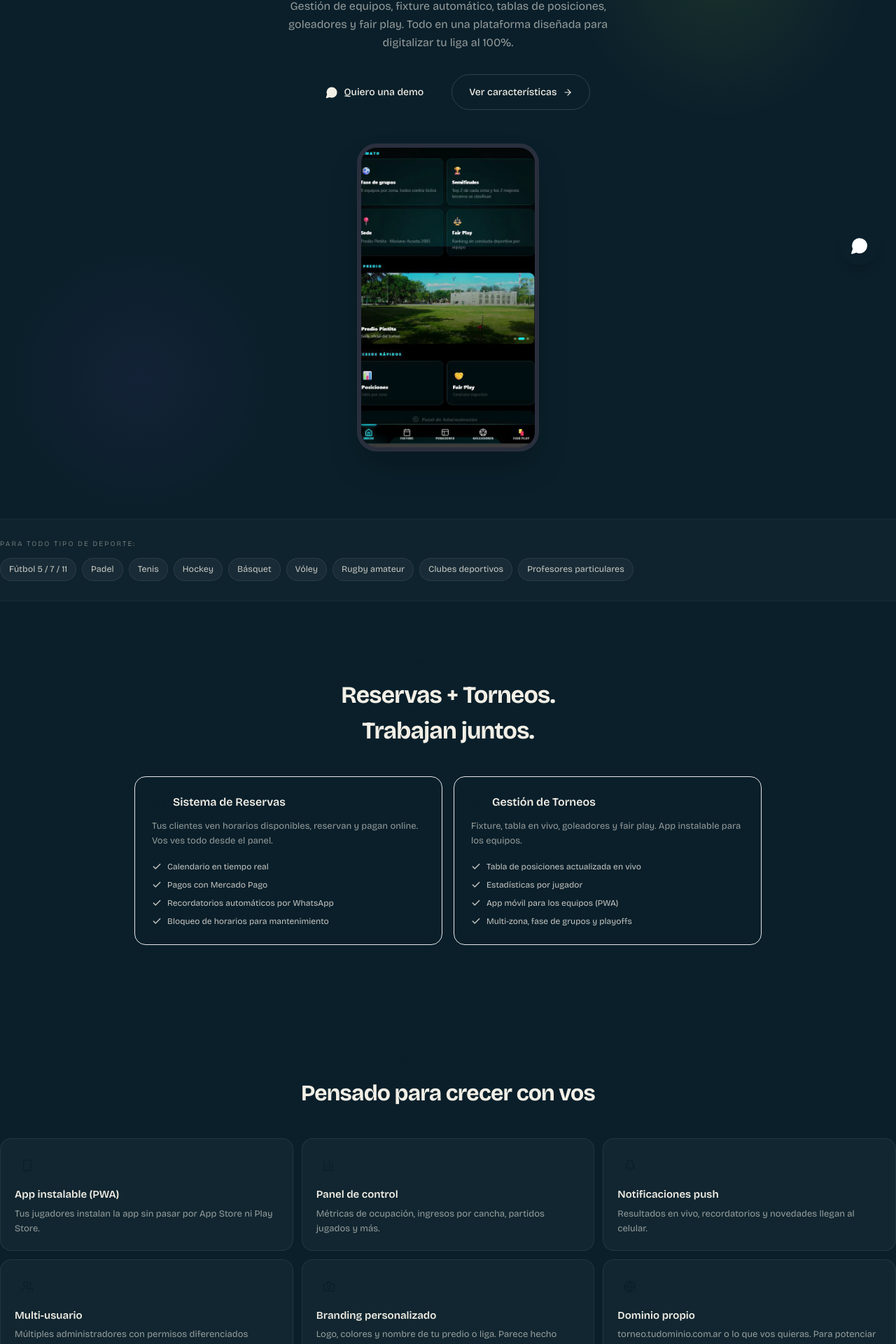
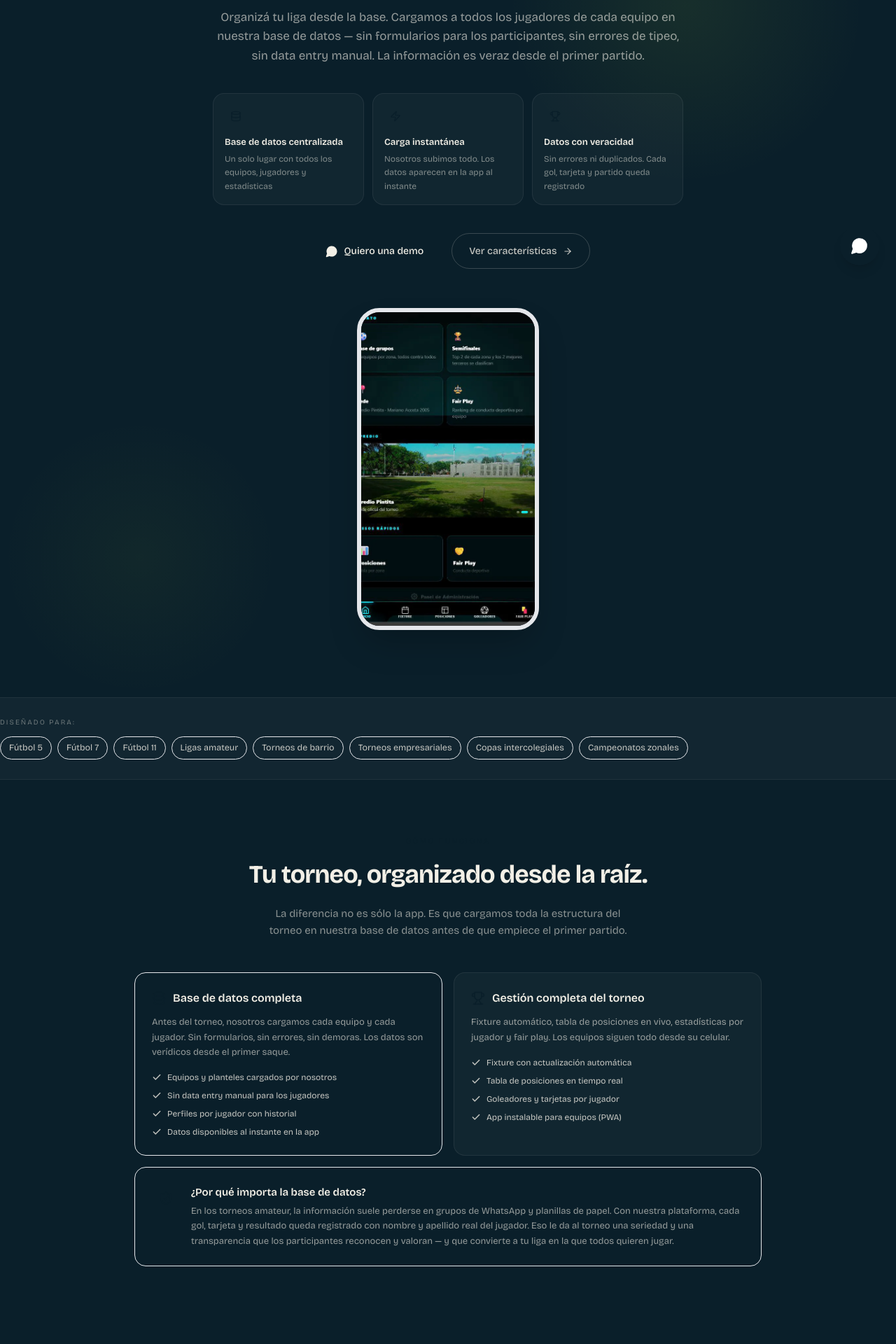
Before and after one commit to marcosbritos/britosberon, a Next.js app: page /deportes in a window 1280 px wide. Shown: the part 397-2317 px from the top of the page at 70% size. Built offline with nearby package versions, Linux system fonts and the light colour scheme.

Commit message:
feat: landing deportes con copy de torneos/DB, alinear hero de las 3 landings al home

```diff
--- a/src/components/landings/DeportesFeatures.tsx
+++ b/src/components/landings/DeportesFeatures.tsx
@@ -6,7 +6,7 @@ import {
   BarChart3,
   Bell,
   Users,
-  Camera,
+  GitBranch,
   Globe,
 } from "lucide-react";
 
@@ -15,37 +15,37 @@ const features = [
     icon: Smartphone,
     title: "App instalable (PWA)",
     description:
-      "Tus jugadores instalan la app sin pasar por App Store ni Play Store.",
+      "Los equipos instalan la app sin pasar por App Store ni Play Store. Funciona en cualquier celular.",
   },
   {
     icon: BarChart3,
-    title: "Panel de control",
+    title: "Panel del organizador",
     description:
-      "Métricas de ocupación, ingresos por cancha, partidos jugados y más.",
+      "Cargás resultados, ves estadísticas y gestionás el torneo desde un panel simple y rápido.",
   },
   {
     icon: Bell,
     title: "Notificaciones push",
     description:
-      "Resultados en vivo, recordatorios y novedades llegan al celular.",
+      "Resultados en vivo, novedades y próximos partidos llegan directo al celular de los jugadores.",
   },
   {
     icon: Users,
-    title: "Multi-usuario",
+    title: "Multi-zona y multi-equipo",
     description:
-      "Múltiples administradores con permisos diferenciados (dueño, veedor, equipo).",
+      "Manejá múltiples zonas, grupos y fases dentro de un mismo torneo sin perder el hilo.",
   },
   {
-    icon: Camera,
-    title: "Branding personalizado",
+    icon: GitBranch,
+    title: "Fases y playoffs",
     description:
-      "Logo, colores y nombre de tu predio o liga. Parece hecho exclusivo para vos.",
+      "Grupos, fase eliminatoria, repechaje. La plataforma se adapta al formato que vos diseñes.",
   },
   {
     icon: Globe,
     title: "Dominio propio",
     description:
-      "torneo.tudominio.com.ar o lo que vos quieras. Para potenciar tu marca.",
+      "torneo.tudominio.com.ar o el nombre de tu liga. Para que los equipos te encuentren fácil.",
   },
 ];
 
@@ -64,7 +64,7 @@ export function DeportesFeatures() {
             Más características
           </div>
           <h2 className="text-[26px] sm:text-[32px] font-bold text-bone tracking-tight">
-            Pensado para crecer con vos
+            Todo lo que tu liga necesita
           </h2>
         </motion.div>
 
@@ -76,7 +76,7 @@ export function DeportesFeatures() {
               whileInView={{ opacity: 1, y: 0 }}
               viewport={{ once: true }}
               transition={{ delay: i * 0.05, duration: 0.4 }}
-              className="bg-white/[0.03] border border-white/[0.08] p-5 rounded-2xl hover:border-lime/30 transition-colors"
+              className="bg-bone/[0.03] border border-bone/[0.07] p-5 rounded-2xl hover:border-lime/30 transition-colors"
             >
               <div className="w-9 h-9 bg-lime/15 rounded-lg flex items-center justify-center mb-3">
                 <f.icon size={18} className="text-lime" />
@@ -84,7 +84,7 @@ export function DeportesFeatures() {
               <h3 className="text-[15px] font-semibold text-bone mb-1.5">
                 {f.title}
               </h3>
-              <p className="text-[13px] text-bone/60 leading-relaxed">
+              <p className="text-[13px] text-bone/55 leading-relaxed">
                 {f.description}
               </p>
             </motion.div>
--- a/src/components/landings/DeportesFor.tsx
+++ b/src/components/landings/DeportesFor.tsx
@@ -3,23 +3,22 @@
 import { motion } from "framer-motion";
 
 const tags = [
-  "Fútbol 5 / 7 / 11",
-  "Padel",
-  "Tenis",
-  "Hockey",
-  "Básquet",
-  "Vóley",
-  "Rugby amateur",
-  "Clubes deportivos",
-  "Profesores particulares",
+  "Fútbol 5",
+  "Fútbol 7",
+  "Fútbol 11",
+  "Ligas amateur",
+  "Torneos de barrio",
+  "Torneos empresariales",
+  "Copas intercolegiales",
+  "Campeonatos zonales",
 ];
 
 export function DeportesFor() {
   return (
-    <section className="bg-white/[0.02] border-y border-white/[0.04] py-7">
+    <section className="bg-bone/[0.03] border-y border-bone/[0.06] py-7">
       <div className="container-page">
         <div className="text-[10px] tracking-[0.2em] text-bone/40 uppercase mb-3">
-          Para todo tipo de deporte:
+          Diseñado para:
         </div>
         <motion.div
           initial="hidden"
@@ -38,7 +37,7 @@ export function DeportesFor() {
                 hidden: { opacity: 0, y: 10 },
                 show: { opacity: 1, y: 0 },
               }}
-              className="bg-white/[0.04] text-bone/80 text-[12.5px] px-3 py-1.5 rounded-full border border-white/[0.08]"
+              className="bg-lime/[0.06] text-bone/80 text-[12.5px] px-3 py-1.5 rounded-full border border-lime/[0.15]"
             >
               {tag}
             </motion.div>
--- a/src/components/landings/DeportesHero.tsx
+++ b/src/components/landings/DeportesHero.tsx
@@ -1,15 +1,15 @@
 "use client";
 
 import { motion } from "framer-motion";
-import { MessageCircle, ArrowRight, Trophy, Check, DollarSign } from "lucide-react";
+import { MessageCircle, ArrowRight, Trophy, Database, Zap } from "lucide-react";
 import { whatsappLink, WHATSAPP_MESSAGES } from "@/lib/whatsapp";
 
 export function DeportesHero() {
   return (
-    <section className="relative overflow-hidden">
+    <section className="relative overflow-hidden bg-ink">
       <div className="absolute inset-0 pointer-events-none">
-        <div className="absolute top-0 right-0 w-[500px] h-[500px] bg-[radial-gradient(circle,rgba(201,255,63,0.08),transparent_60%)]" />
-        <div className="absolute bottom-0 left-0 w-[400px] h-[400px] bg-[radial-gradient(circle,rgba(168,85,247,0.06),transparent_70%)]" />
+        <div className="absolute top-0 right-0 w-[600px] h-[600px] bg-[radial-gradient(circle,rgba(201,255,63,0.07),transparent_60%)]" />
+        <div className="absolute bottom-0 left-0 w-[400px] h-[400px] bg-[radial-gradient(circle,rgba(201,255,63,0.04),transparent_70%)]" />
       </div>
 
       <div className="relative container-page py-16 sm:py-24 text-center flex flex-col items-center">
@@ -20,7 +20,7 @@ export function DeportesHero() {
           className="inline-flex items-center gap-2 bg-lime/10 border border-lime/30 px-3 py-1.5 rounded-full mb-6"
         >
           <Trophy size={13} className="text-lime" />
-          <span className="text-[11px] text-lime-light tracking-wide uppercase">
+          <span className="text-[11px] text-lime tracking-[0.12em] uppercase font-medium">
             Para organizadores de torneos
           </span>
         </motion.div>
@@ -29,29 +29,53 @@ export function DeportesHero() {
           initial={{ opacity: 0, y: 24 }}
           animate={{ opacity: 1, y: 0 }}
           transition={{ delay: 0.1, duration: 0.6 }}
-          className="text-[36px] sm:text-[48px] lg:text-[56px] leading-[1.05] font-bold text-bone tracking-tight mb-5 max-w-3xl text-balance"
+          className="text-[36px] sm:text-[52px] lg:text-[64px] leading-[1.0] font-bold text-bone tracking-tight mb-6 max-w-3xl text-balance"
         >
-          Tu torneo amateur de fútbol,{" "}
+          Gestión de torneos{" "}
           <span className="bg-gradient-to-r from-lime to-lime-dark bg-clip-text text-transparent">
-            profesional
-          </span>{" "}
-          en serio.
+            de fútbol
+          </span>
+          .
         </motion.h1>
 
         <motion.p
           initial={{ opacity: 0, y: 20 }}
           animate={{ opacity: 1, y: 0 }}
           transition={{ delay: 0.25, duration: 0.5 }}
-          className="text-[15px] sm:text-[16px] leading-relaxed text-bone/60 max-w-lg mb-8"
+          className="text-[16px] sm:text-[17px] leading-relaxed text-bone/60 max-w-2xl mb-10"
         >
-          Gestión de equipos, fixture automático, tablas de posiciones, goleadores y fair play. Todo en una plataforma diseñada para digitalizar tu liga al 100%.
+          Organizá tu liga desde la base. Cargamos a todos los jugadores de cada equipo en nuestra base de datos —
+          sin formularios para los participantes, sin errores de tipeo, sin data entry manual.
+          La información es veraz desde el primer partido.
         </motion.p>
+
+        {/* Value props */}
+        <motion.div
+          initial={{ opacity: 0, y: 20 }}
+          animate={{ opacity: 1, y: 0 }}
+          transition={{ delay: 0.35, duration: 0.5 }}
+          className="grid grid-cols-1 sm:grid-cols-3 gap-3 w-full max-w-2xl mb-10"
+        >
+          {[
+            { icon: Database, label: "Base de datos centralizada", desc: "Un solo lugar con todos los equipos, jugadores y estadísticas" },
+            { icon: Zap, label: "Carga instantánea", desc: "Nosotros subimos todo. Los datos aparecen en la app al instante" },
+            { icon: Trophy, label: "Datos con veracidad", desc: "Sin errores ni duplicados. Cada gol, tarjeta y partido queda registrado" },
+          ].map((item, i) => (
+            <div key={i} className="bg-white/[0.03] border border-white/[0.07] rounded-2xl p-4 text-left">
+              <div className="w-8 h-8 bg-lime/15 rounded-lg flex items-center justify-center mb-3">
+                <item.icon size={16} className="text-lime" />
+              </div>
+              <div className="text-[13px] font-semibold text-bone mb-1">{item.label}</div>
+              <div className="text-[12px] text-bone/50 leading-relaxed">{item.desc}</div>
+            </div>
+          ))}
+        </motion.div>
 
         <motion.div
           initial={{ opacity: 0, y: 20 }}
           animate={{ opacity: 1, y: 0 }}
-          transition={{ delay: 0.4, duration: 0.5 }}
-          className="flex flex-wrap gap-3 items-center justify-center mb-12"
+          transition={{ delay: 0.45, duration: 0.5 }}
+          className="flex flex-wrap gap-3 items-center justify-center mb-14"
         >
           <a
             href={whatsappLink(WHATSAPP_MESSAGES.deportes)}
@@ -64,7 +88,7 @@ export function DeportesHero() {
           </a>
           <a
             href="#features"
-            className="border border-white/15 text-bone px-6 py-3.5 rounded-full text-[14px] font-medium inline-flex items-center gap-2 hover:bg-white/5 transition-colors"
+            className="border border-bone/20 text-bone/80 px-6 py-3.5 rounded-full text-[14px] font-medium inline-flex items-center gap-2 hover:bg-bone/5 transition-colors"
           >
             Ver características <ArrowRight size={14} />
           </a>
@@ -78,7 +102,7 @@ export function DeportesHero() {
           className="flex justify-center w-full"
         >
           <div className="relative">
-            <div className="w-[240px] sm:w-[260px] h-[400px] sm:h-[440px] bg-[#1a1f2e] border-[6px] border-[#2a2f3e] rounded-[28px] overflow-hidden relative shadow-2xl shadow-lime/10">
+            <div className="w-[240px] sm:w-[260px] h-[420px] sm:h-[460px] bg-[#1a1f2e] border-[6px] border-lime/20 rounded-[32px] overflow-hidden relative shadow-2xl shadow-lime/10">
               <img src="/torneo.webp" alt="Torneo App" className="w-full h-full object-cover object-top" />
             </div>
           </div>
--- a/src/components/landings/DeportesProducts.tsx
+++ b/src/components/landings/DeportesProducts.tsx
@@ -1,7 +1,7 @@
 "use client";
 
 import { motion } from "framer-motion";
-import { Calendar, Trophy, Check } from "lucide-react";
+import { Database, Trophy, Check, ShieldCheck } from "lucide-react";
 
 export function DeportesProducts() {
   return (
@@ -12,16 +12,17 @@ export function DeportesProducts() {
           whileInView={{ opacity: 1, y: 0 }}
           viewport={{ once: true }}
           transition={{ duration: 0.5 }}
-          className="text-center mb-10"
+          className="text-center mb-12"
         >
           <div className="text-[11px] tracking-[0.2em] text-lime uppercase mb-3">
-            2 productos en uno
+            Cómo funciona
           </div>
-          <h2 className="text-[26px] sm:text-[34px] font-bold text-bone tracking-tight max-w-md mx-auto text-balance">
-            Reservas + Torneos.
-            <br />
-            Trabajan juntos.
+          <h2 className="text-[26px] sm:text-[36px] font-bold text-bone tracking-tight max-w-xl mx-auto text-balance">
+            Tu torneo, organizado desde la raíz.
           </h2>
+          <p className="text-[15px] text-bone/55 max-w-lg mx-auto mt-4 leading-relaxed">
+            La diferencia no es sólo la app. Es que cargamos toda la estructura del torneo en nuestra base de datos antes de que empiece el primer partido.
+          </p>
         </motion.div>
 
         <div className="grid grid-cols-1 md:grid-cols-2 gap-4 max-w-4xl mx-auto">
@@ -33,20 +34,20 @@ export function DeportesProducts() {
             className="bg-lime/[0.05] border border-lime/20 p-6 rounded-2xl"
           >
             <div className="flex items-center gap-2.5 mb-3">
-              <Calendar size={20} className="text-lime" />
+              <Database size={20} className="text-lime" />
               <h3 className="text-[16px] font-semibold text-bone">
-                Sistema de Reservas
+                Base de datos completa
               </h3>
             </div>
             <p className="text-[13px] text-bone/60 leading-relaxed mb-4">
-              Tus clientes ven horarios disponibles, reservan y pagan online. Vos ves todo desde el panel.
+              Antes del torneo, nosotros cargamos cada equipo y cada jugador. Sin formularios, sin errores, sin demoras. Los datos son verídicos desde el primer saque.
             </p>
             <ul className="space-y-2">
               {[
-                "Calendario en tiempo real",
-                "Pagos con Mercado Pago",
-                "Recordatorios automáticos por WhatsApp",
-                "Bloqueo de horarios para mantenimiento",
+                "Equipos y planteles cargados por nosotros",
+                "Sin data entry manual para los jugadores",
+                "Perfiles por jugador con historial",
+                "Datos disponibles al instante en la app",
               ].map((item) => (
                 <li key={item} className="flex items-center gap-2 text-[12px] text-bone/80">
                   <Check size={14} className="text-lime shrink-0" strokeWidth={2.5} />
@@ -61,30 +62,50 @@ export function DeportesProducts() {
             whileInView={{ opacity: 1, y: 0 }}
             viewport={{ once: true }}
             transition={{ delay: 0.1, duration: 0.5 }}
-            className="bg-accent-purple/[0.05] border border-accent-purple/20 p-6 rounded-2xl"
+            className="bg-bone/[0.03] border border-bone/[0.08] p-6 rounded-2xl"
           >
             <div className="flex items-center gap-2.5 mb-3">
-              <Trophy size={20} className="text-accent-purpleLight" />
+              <Trophy size={20} className="text-lime" />
               <h3 className="text-[16px] font-semibold text-bone">
-                Gestión de Torneos
+                Gestión completa del torneo
               </h3>
             </div>
             <p className="text-[13px] text-bone/60 leading-relaxed mb-4">
-              Fixture, tabla en vivo, goleadores y fair play. App instalable para los equipos.
+              Fixture automático, tabla de posiciones en vivo, estadísticas por jugador y fair play. Los equipos siguen todo desde su celular.
             </p>
             <ul className="space-y-2">
               {[
-                "Tabla de posiciones actualizada en vivo",
-                "Estadísticas por jugador",
-                "App móvil para los equipos (PWA)",
-                "Multi-zona, fase de grupos y playoffs",
+                "Fixture con actualización automática",
+                "Tabla de posiciones en tiempo real",
+                "Goleadores y tarjetas por jugador",
+                "App instalable para equipos (PWA)",
               ].map((item) => (
                 <li key={item} className="flex items-center gap-2 text-[12px] text-bone/80">
-                  <Check size={14} className="text-accent-purpleLight shrink-0" strokeWidth={2.5} />
+                  <Check size={14} className="text-lime shrink-0" strokeWidth={2.5} />
                   {item}
                 </li>
               ))}
             </ul>
+          </motion.div>
+
+          <motion.div
+            initial={{ opacity: 0, y: 30 }}
+            whileInView={{ opacity: 1, y: 0 }}
+            viewport={{ once: true }}
+            transition={{ delay: 0.2, duration: 0.5 }}
+            className="md:col-span-2 bg-gradient-to-r from-lime/[0.06] to-transparent border border-lime/15 p-6 rounded-2xl flex flex-col sm:flex-row gap-4 items-start"
+          >
+            <div className="w-10 h-10 bg-lime/15 rounded-xl flex items-center justify-center shrink-0">
+              <ShieldCheck size={20} className="text-lime" />
+            </div>
+            <div>
+              <h3 className="text-[15px] font-semibold text-bone mb-1.5">
+                ¿Por qué importa la base de datos?
+              </h3>
+              <p className="text-[13px] text-bone/60 leading-relaxed">
+                En los torneos amateur, la información suele perderse en grupos de WhatsApp y planillas de papel. Con nuestra plataforma, cada gol, tarjeta y resultado queda registrado con nombre y apellido real del jugador. Eso le da al torneo una seriedad y una transparencia que los participantes reconocen y valoran — y que convierte a tu liga en la que todos quieren jugar.
+              </p>
+            </div>
           </motion.div>
         </div>
       </div>
```
Also changed, not shown: src/components/landings/BellezaHero.tsx (+42 -20 lines), src/components/landings/ComerciosHero.tsx (+40 -15 lines).
